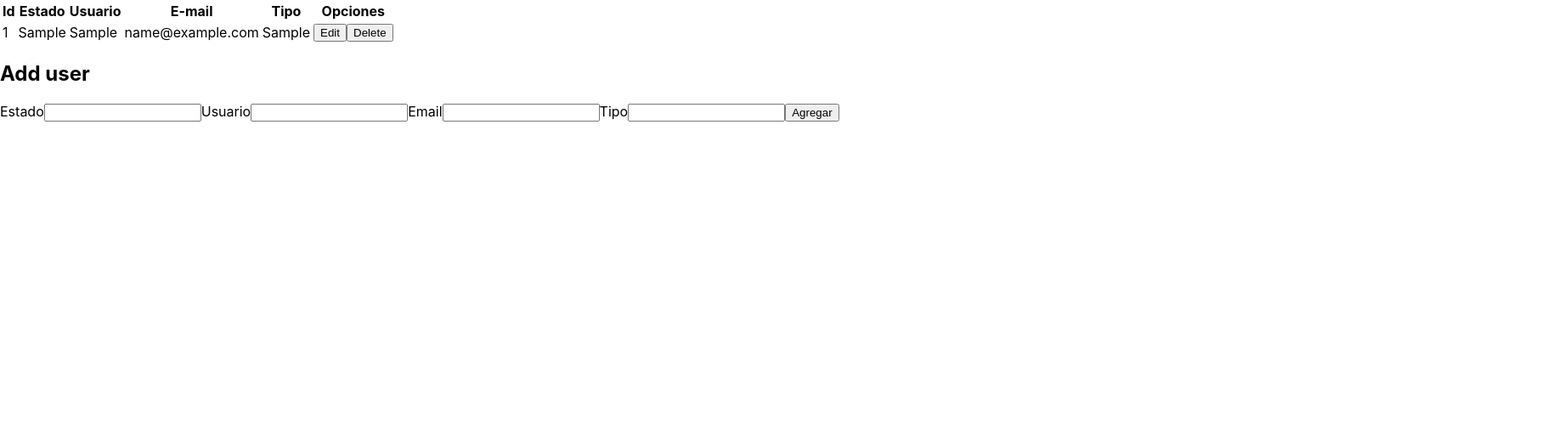
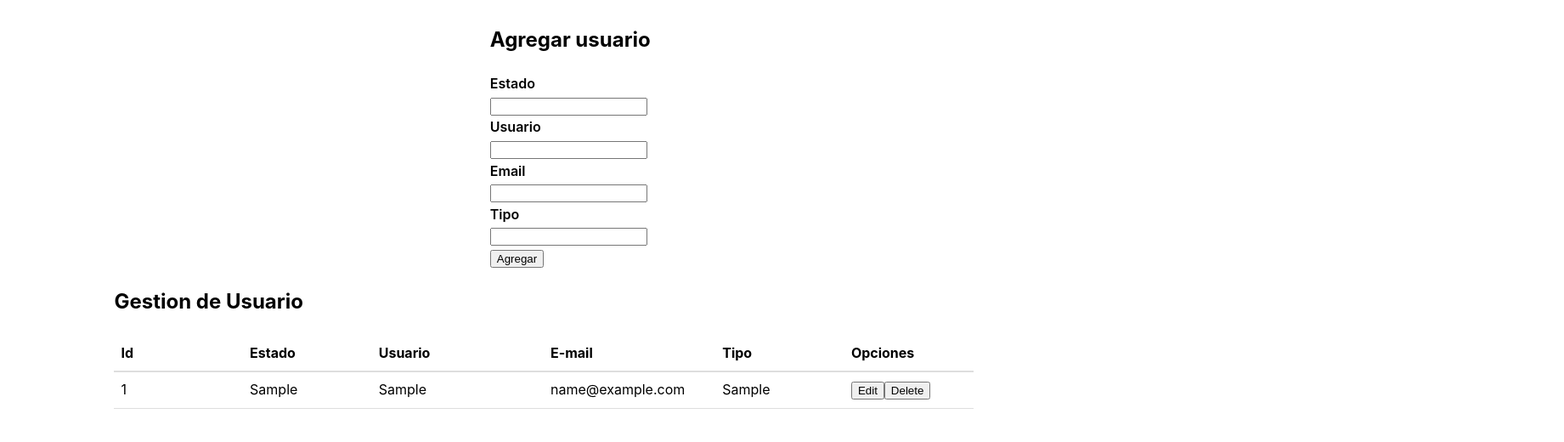
Before and after one commit to FabianCasti/CrudsV2, a React (Create React App) app: page / in a window 1280 px wide. Both pictures are taken after typing "Sample", "Sample", "name@example.com", "Sample" into the empty fields and a click on the button "Agregar". Shown: the top 520 px of the page at 85% size, 1841 px wide, since content can reach past the window. Built offline with nearby package versions, Linux system fonts and the light colour scheme.

Commit message:
Nuevos cambios

```diff
--- a/src/App.jsx
+++ b/src/App.jsx
@@ -1,3 +1,7 @@
+import "./Style/Table.css";
+import "./Style/Register.css";
+import "./Style/Edit.css";
+import "./Style/App.css"
 import Table from "./Table";
 import { useState } from "react";
 import RegisterForm from "./RegisterForm";
@@ -21,8 +25,9 @@ function App() {
     setCurrentUser({
       id: Usuario.id,
       Estado: Usuario.Estado,
-      Usuario: Usuario.Usuarios,
+      Usuario: Usuario.Usuario,
       Email: Usuario.Email,
+      Tipo: Usuario.Tipo,
     });
   };
 
@@ -45,13 +50,12 @@ function App() {
   }
 
   return (
-    <div>
-      <Table Usuarios={Usuarios} editRow={editRow} DeleteUser={DeleteUser} />
+    <div className="Container">
 
-      <div className="flex-large">
+      <div className="UserForm">
         {editing ? (
           <div>
-            <h2>Edit user</h2>
+            <h2>Editar usuario</h2>
             <EditUser
               setEditing={setEditing}
               currentUser={currentUser}
@@ -60,11 +64,13 @@ function App() {
           </div>
         ) : (
           <div>
-            <h2>Add user</h2>
+            <h2>Agregar usuario</h2>
             <RegisterForm addUser={addUser} />
           </div>
         )}
       </div>
+      <Table Usuarios={Usuarios} editRow={editRow} DeleteUser={DeleteUser} />
+
     </div>
   );
 }
--- a/src/EditUser.jsx
+++ b/src/EditUser.jsx
@@ -1,20 +1,20 @@
-import React, { useState } from 'react'
+import React, { useState } from "react";
 
 const EditUser = (props) => {
-  const [Usuarios, SetUsuarios] = useState(props.currentUser)
+  const [Usuarios, SetUsuarios] = useState(props.currentUser);
 
   const handleInputChange = (event) => {
-    const { name, value } = event.target
+    const { name, value } = event.target;
 
-    SetUsuarios({ ...Usuarios, [name]: value })
-  }
+    SetUsuarios({ ...Usuarios, [name]: value });
+  };
 
   return (
     <form
       onSubmit={(event) => {
-        event.preventDefault()
+        event.preventDefault();
 
-        props.updateUser(Usuarios.id, Usuarios)
+        props.updateUser(Usuarios.id, Usuarios);
       }}
     >
       <label>Estado</label>
@@ -48,15 +48,20 @@ const EditUser = (props) => {
         value={Usuarios.Tipo}
         onChange={handleInputChange}
       />
+
+      <div className="Actions">
       <button>Actualizar</button>
       <button
         onClick={() => props.setEditing(false)}
         className="button muted-button"
       >
-        Cancel
+        Cancelar
       </button>
+
+      </div>
+
     </form>
-  )
-}
+  );
+};
 
 export default EditUser;
--- a/src/RegisterForm.jsx
+++ b/src/RegisterForm.jsx
@@ -1,8 +1,17 @@
 import { useState } from "react";
 
+
 const RegisterForm = (props) => {
-  const initialFormState = { id: "", Estado: "", Usuario: "", Email: "",
-  Tipo: "" };
+
+
+
+  const initialFormState = {
+    id: "",
+    Estado: "",
+    Usuario: "",
+    Email: "",
+    Tipo: "",
+  };
   const [Usuarios, SetUsuarios] = useState(initialFormState);
 
   const handleInputChange = (event) => {
@@ -12,8 +21,8 @@ const RegisterForm = (props) => {
   };
 
   const onSubmit = (event) => {
-    props.addUser (Usuarios);
-    SetUsuarios(initialFormState)
+    props.addUser(Usuarios);
+    SetUsuarios(initialFormState);
     event.preventDefault();
   };
 
@@ -25,6 +34,7 @@ const RegisterForm = (props) => {
         name="Estado"
         value={Usuarios.Estado}
         onChange={handleInputChange}
+
       />
 
       <label>Usuario</label>
@@ -50,8 +60,9 @@ const RegisterForm = (props) => {
         value={Usuarios.Tipo}
         onChange={handleInputChange}
       />
-
-      <button type="submit">Agregar</button>
+      <div className="Action">
+        <button type="submit">Agregar</button>
+      </div>
     </form>
   );
 };
--- /dev/null
+++ b/src/Style/Edit.css
@@ -0,0 +1,13 @@
+label {
+  font-weight: 600;
+  max-width: 100%;
+  display: block;
+}
+
+.UserForm {
+  position: relative;
+  float: left;
+  box-sizing: border-box;
+  width: 100%;
+  margin: 0 45%;
+}
--- /dev/null
+++ b/src/Style/Table.css
@@ -0,0 +1,36 @@
+.ContainerTable {
+  position: relative;
+  float: left;
+  box-sizing: border-box;
+  width: 100%;
+  padding: 0 10%;
+}
+
+table {
+  border-collapse: collapse;
+  width: 100%;
+}
+
+thead th {
+  border-bottom: 2px solid #dedede;
+}
+
+td {
+  border-bottom: 1px solid #dedede;
+}
+
+th,
+td {
+  text-align: left;
+  padding: 0.5rem;
+}
+
+table .Colum-Default {
+  width: 15%;
+}
+table .Colum-Usuario {
+  width: 20%;
+}
+table .Colum-Email {
+  width: 20%;
+}
--- a/src/Table.jsx
+++ b/src/Table.jsx
@@ -1,26 +1,31 @@
 function Table(Props) {
   return (
+
+    <div className="ContainerTable">
+      <div className="Title">
+        <h2>Gestion de Usuario</h2>
+      </div>
       <table>
         <thead>
           <tr>
-          <th>Id</th>
-          <th>Estado</th>
-          <th>Usuario</th>
-          <th>E-mail</th>
-          <th>Tipo</th>
-          <th>Opciones</th>
+            <th className="Colum-Default">Id</th>
+            <th className="Colum-Default">Estado</th>
+            <th className="Colum-Usuario">Usuario</th>
+            <th className="Colum-Email">E-mail</th>
+            <th className="Colum-Default">Tipo</th>
+            <th className="Colum-Default">Opciones</th>
           </tr>
         </thead>
-      <tbody>
+        <tbody className="Informatiotable">
           {Props.Usuarios.map((Usuario) => {
             return (
               <tr key={Usuario.id}>
-              <td>{Usuario.id}</td>
-              <td>{Usuario.Estado}</td>
-              <td>{Usuario.Usuario}</td>
-              <td>{Usuario.Email}</td>
-              <td>{Usuario.Tipo}</td>
-              <td>
+                <td className="Colum-Default">{Usuario.id}</td>
+                <td className="Colum-Default">{Usuario.Estado}</td>
+                <td className="Colum-Usuario">{Usuario.Usuario}</td>
+                <td className="Colum-Email">{Usuario.Email}</td>
+                <td className="Colum-Default">{Usuario.Tipo}</td>
+                <td className="Colum-Default">
                   <button
                     onClick={() => {
                       Props.editRow(Usuario);
@@ -43,7 +48,7 @@ function Table(Props) {
           })}
         </tbody>
       </table>
+    </div>
   );
 }
-
 export default Table;
--- a/src/index.css
+++ b/src/index.css
@@ -1,13 +1,10 @@
-body {
-  margin: 0;
-  font-family: -apple-system, BlinkMacSystemFont, 'Segoe UI', 'Roboto', 'Oxygen',
-    'Ubuntu', 'Cantarell', 'Fira Sans', 'Droid Sans', 'Helvetica Neue',
-    sans-serif;
-  -webkit-font-smoothing: antialiased;
-  -moz-osx-font-smoothing: grayscale;
-}
-
 code {
   font-family: source-code-pro, Menlo, Monaco, Consolas, 'Courier New',
     monospace;
 }
+html {
+  -webkit-font-smoothing: antialiased;
+  -moz-osx-font-smoothing: grayscale;
+  font: normal normal normal 1rem/1.6 -apple-system, BlinkMacSystemFont, Helvetica Neue, Helvetica, Arial, sans-serif;
+  font-size: 1rem;
+}
```
Also changed, not shown: src/Style/App.css (added), src/Style/Register.css (added). Lines whose indentation alone changed are shown as unchanged.
